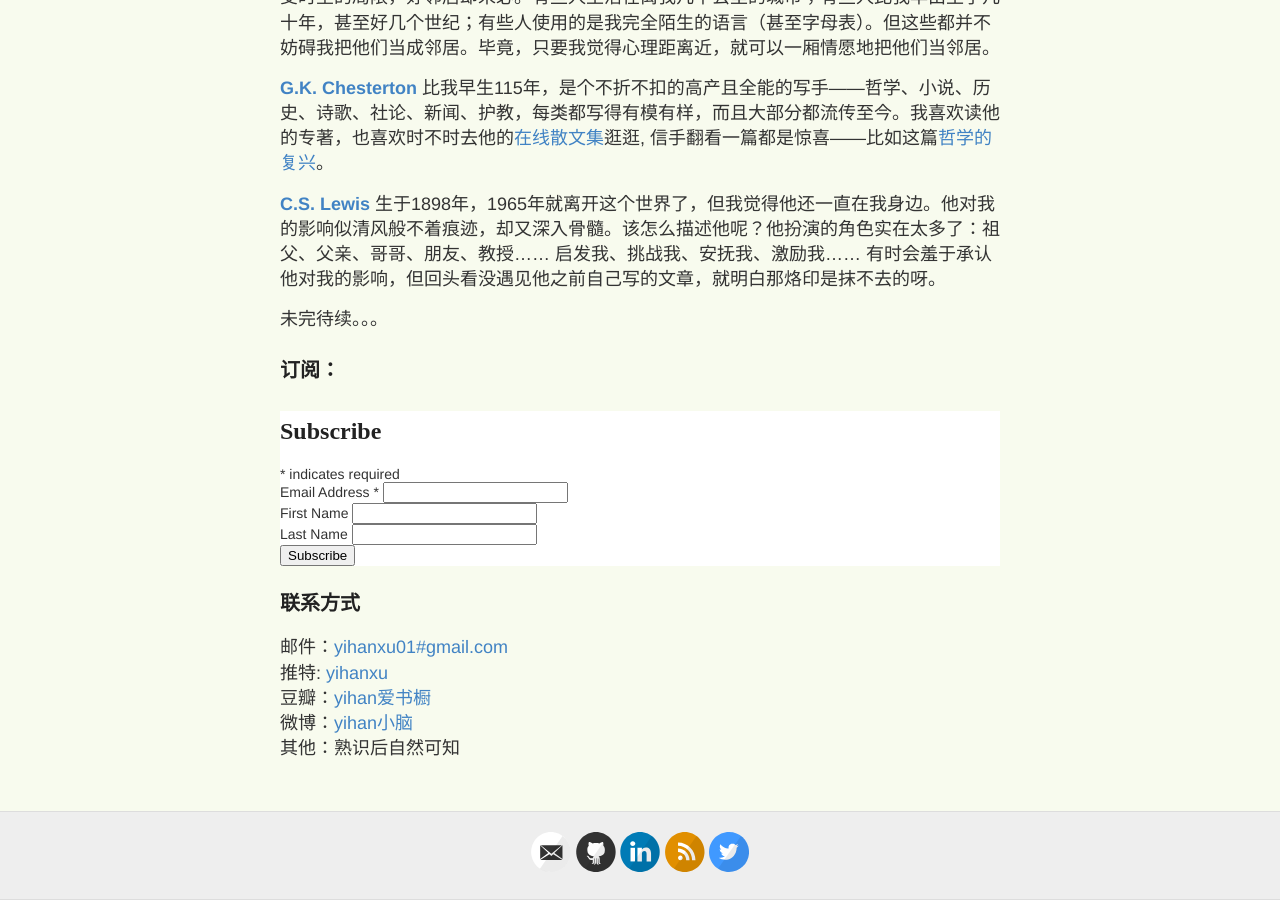
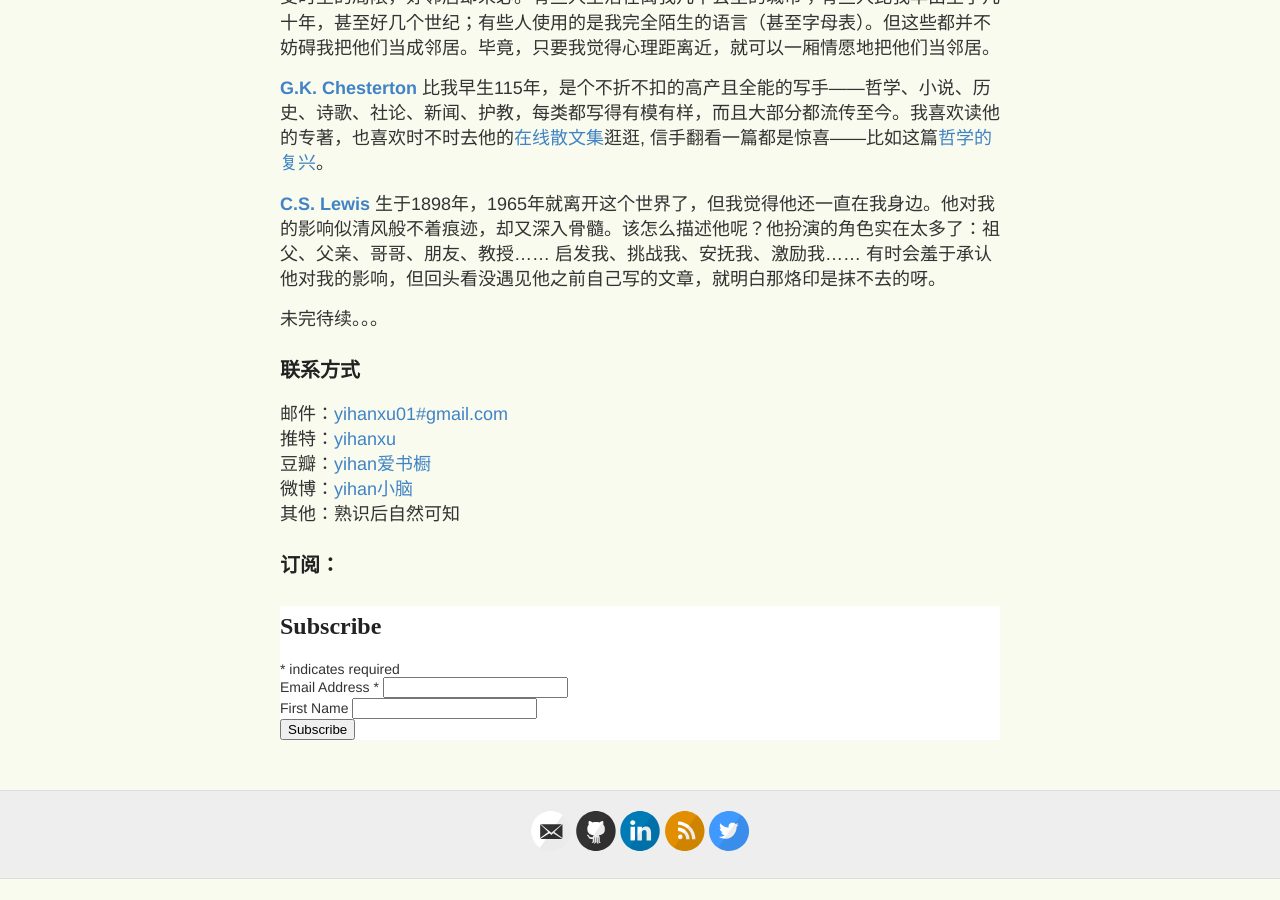
Before and after one commit to yihanxu/yihanxu.github.io, a Jekyll site: the page built from about.md, in a window 1280 px wide and 900 px high, scrolled down 1073 px. Built offline with Jekyll 4.4.1, drawn with Linux system fonts in a browser that asks for light colours; comment, search, counter and statistics services are not loaded; after the commit the page ends 1952 px from its top, so only the background shows below that.

Commit message:
fix layout

```diff
--- a/about.md
+++ b/about.md
@@ -51,10 +58,6 @@
 	<label for="mce-FNAME">First Name </label>
 	<input type="text" value="" name="FNAME" class="" id="mce-FNAME">
 </div>
-<div class="mc-field-group">
-	<label for="mce-LNAME">Last Name </label>
-	<input type="text" value="" name="LNAME" class="" id="mce-LNAME">
-</div>
 	<div id="mce-responses" class="clear">
 		<div class="response" id="mce-error-response" style="display:none"></div>
 		<div class="response" id="mce-success-response" style="display:none"></div>
```
Also changed, not shown: other parts of about.md (+7 -7 lines).
